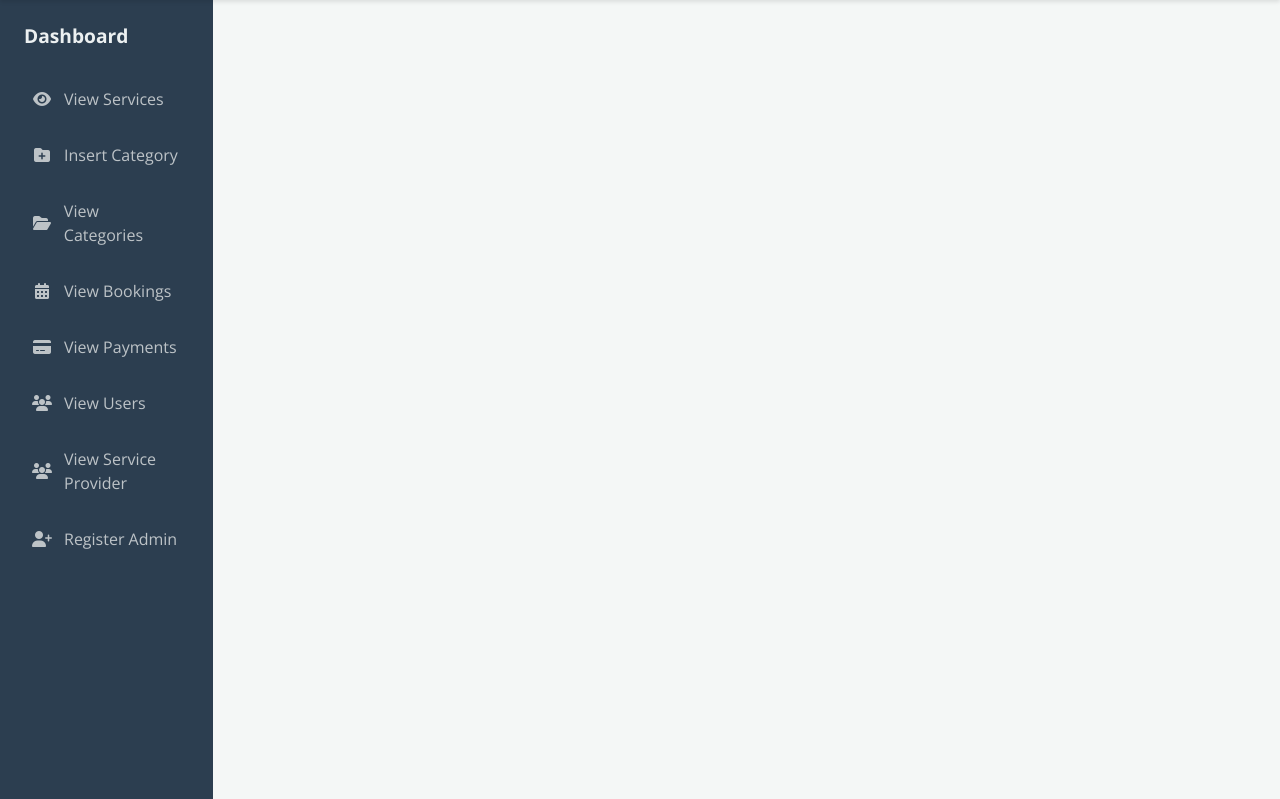
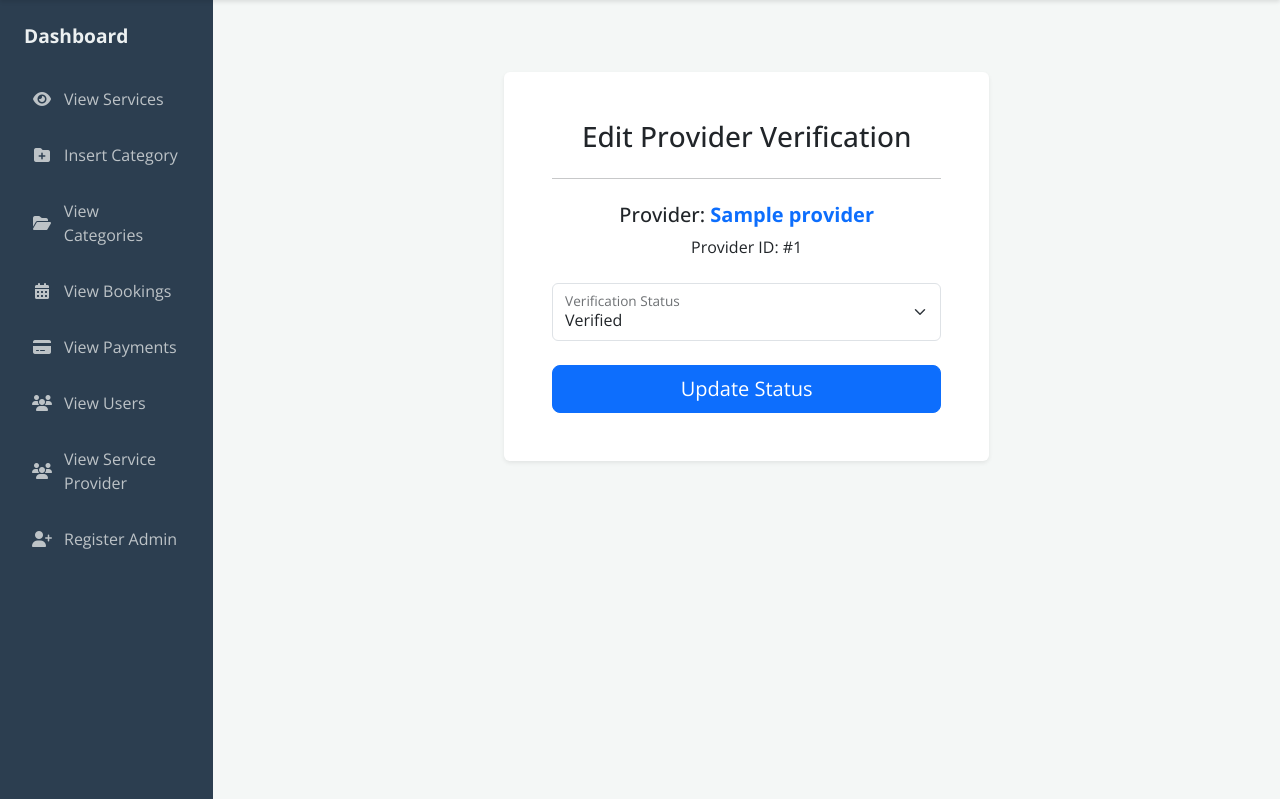
Before and after one commit to shiekhsarafathossain/helplagbe, a PHP site: page /admin_panel/index.php?edit_provider_status=1 in a window 1280 px wide. Shown: the part 66-865 px from the top of the page. Run offline with PHP 8.4, Linux system fonts and the light colour scheme; the visitor is signed in with stand-in values (Sample User, id 1); tables that the repository leaves empty or names only in its code hold one stand-in row (values such as "Sample post").

Commit message:
wow factor added successfully

```diff
--- /dev/null
+++ b/admin_panel/edit_provider_status.php
@@ -0,0 +1,81 @@
+<?php
+// This file is included in index.php, so $con is available.
+include("../Includes/connect.php");
+// --- Handle the form submission to UPDATE the status ---
+if (isset($_POST['update_provider_status'])) {
+    $provider_id_to_update = $_POST['provider_id'];
+    $new_status = $_POST['new_status'];
+
+    // Use prepared statements for security
+    $update_stmt = $con->prepare("UPDATE service_provider SET status = ? WHERE provider_id = ?");
+    $update_stmt->bind_param("si", $new_status, $provider_id_to_update);
+
+    if ($update_stmt->execute()) {
+        echo "<script>alert('Provider status updated successfully.')</script>";
+        echo "<script>window.open('index.php?list_service_provider', '_self')</script>";
+    } else {
+        echo "<script>alert('Failed to update status.')</script>";
+    }
+    $update_stmt->close();
+}
+
+
+// --- Handle the GET request to DISPLAY the edit form ---
+if (isset($_GET['edit_provider_status'])) {
+    $provider_id = (int)$_GET['edit_provider_status'];
+
+    // Use prepared statements to fetch current provider data
+    $select_stmt = $con->prepare("SELECT * FROM service_provider WHERE provider_id = ?");
+    $select_stmt->bind_param("i", $provider_id);
+    $select_stmt->execute();
+    $result = $select_stmt->get_result();
+
+    if ($result->num_rows > 0) {
+        $provider_data = $result->fetch_assoc();
+        $provider_name_to_edit = $provider_data['provider_name'];
+        $current_status = $provider_data['status'];
+    } else {
+        echo "<script>alert('Provider not found.'); window.open('index.php?list_service_provider','_self');</script>";
+        exit();
+    }
+    $select_stmt->close();
+}
+?>
+
+<div class="container mt-5">
+    <div class="row justify-content-center">
+        <div class="col-lg-6 col-md-8">
+            <div class="card shadow-sm border-0 rounded-lg">
+                <div class="card-body p-4 p-md-5">
+                    <h3 class="text-center mb-4">Edit Provider Verification</h3>
+                    <hr class="my-4">
+
+                    <div class="text-center mb-4">
+                        <p class="h5">Provider: <strong class="text-primary"><?php echo htmlspecialchars($provider_name_to_edit); ?></strong></p>
+                        <p>Provider ID: #<?php echo $provider_id; ?></p>
+                    </div>
+
+                    <form action="" method="post" class="text-center">
+                        <input type="hidden" name="provider_id" value="<?php echo $provider_id; ?>">
+
+                        <div class="form-floating mb-4">
+                            <select name="new_status" id="new_status" class="form-select">
+                                <option value="true" <?php if ($current_status === 'true') echo 'selected'; ?>>
+                                    Verified
+                                </option>
+                                <option value="false" <?php if ($current_status === 'false') echo 'selected'; ?>>
+                                    Not Verified
+                                </option>
+                            </select>
+                            <label for="new_status">Verification Status</label>
+                        </div>
+
+                        <div class="d-grid">
+                            <input type="submit" class="btn btn-primary btn-lg" name="update_provider_status" value="Update Status">
+                        </div>
+                    </form>
+                </div>
+            </div>
+        </div>
+    </div>
+</div>
--- a/admin_panel/index.php
+++ b/admin_panel/index.php
@@ -265,6 +265,7 @@ body {
                     if(isset($_GET["list_bookings"])){ include("list_booking.php"); }
                     if(isset($_GET["edit_booking"])){ include("edit_booking.php"); }
                     if(isset($_GET["delete_booking"])){ include("delete_booking.php"); }
+                    if(isset($_GET['edit_provider_status'])){ include('edit_provider_status.php'); }
                 ?>
             </main>
             <!-- Main Content End -->
--- a/functions/common_function.php
+++ b/functions/common_function.php
@@ -197,7 +197,7 @@ function view_details(){
     $contact = $row['provider_contact'];
     $address = $row['provider_address'];
     $price = $row['price'];
-    $status = $row['status'];  // New status variable
+    $status = $row['status'];  // verified status
 
     echo "
       <div class='bg-white p-4 rounded shadow-sm'>
@@ -274,66 +274,4 @@ function getIPAddress() {
     return $ip;
 }
 
-// function cart(){
-//   if(isset($_GET['book'])){
-//     global $con;
-//     $get_ip_address = getIPAddress();
-//     $get_product_id = $_GET['book'];
-//     $select_query = "SELECT * FROM cart_details WHERE ip_address='$get_ip_address' and product_id=$get_product_id";
-//     $result_query = mysqli_query($con, $select_query);
-//     $numOfRows = mysqli_num_rows($result_query);
-//     if($numOfRows>0){
-//         echo "<script>alert('Item already present inside cart')</script>";
-//         echo "<script>window.open('index.php','_self')</script>";
-//     }
-//     else{
-//       $insert_query = "INSERT INTO cart_details (product_id, ip_address,quantity) VALUES ($get_product_id,'$get_ip_address',1)";
-//       $result_query = mysqli_query($con, $insert_query);
-//       echo "<script>alert('Item is added to cart')</script>";
-//       echo "<script>window.open('index.php','_self')</script>";
-//     }
-//   }
-// }
-
-// function cart_item(){
-//   if(isset($_GET['add_to_cart'])){
-//     global $con;
-//     $get_ip_address = getIPAddress();
-//     $select_query = "SELECT * FROM cart_details WHERE ip_address='$get_ip_address'";
-//     $result_query = mysqli_query($con, $select_query);
-//     $count_cart_items=mysqli_num_rows($result_query);
-//   }
-//   else{
-//     global $con;
-//     $get_ip_address = getIPAddress();
-//     $select_query = "SELECT * FROM cart_details WHERE ip_address='$get_ip_address'";
-//     $result_query = mysqli_query($con, $select_query);
-//     $count_cart_items=mysqli_num_rows($result_query);
-//     }
-//     echo $count_cart_items;
-// }
-
-function get_user_order_details(){
-  global $con;
-  if(isset($_SESSION['username'])){
-      $username = $_SESSION['username'];
-      $get_details = "SELECT * FROM user_table WHERE username='$username'";
-      $result_query = mysqli_query($con,$get_details);
-      while($row_query=mysqli_fetch_array($result_query)){
-        $user_id = $row_query['user_id'];
-        if(!isset($_GET['edit_account']) && !isset($_GET['my_orders']) && !isset($_GET['delete_account'])){
-          $get_orders="SELECT * FROM user_orders WHERE user_id=$user_id AND order_status='pending'";
-          $result_orders_query = mysqli_query($con,$get_orders);
-          $row_count = mysqli_num_rows($result_orders_query);
-          if($row_count>0){
-            echo "<h3 class='text-center my-4'>You have <span class='text-danger'>$row_count</span> pending orders.</h3>
-            <p class='text-center'><a href='profile.php?my_orders' class='text-primary fw-bold'>View Order Details</a></p>";
-          } else {
-            echo "<h3 class='text-center my-4'>You have no pending orders.</h3>
-            <p class='text-center'><a href='../index.php' class='text-success fw-bold'>Explore Services</a></p>";
-          }
-        }
-      }
-  }
-}
 ?>
```
Also changed, not shown: admin_panel/edit_service.php (deleted, +0 -172 lines), admin_panel/list_service_provider.php (+15 -6 lines), admin_panel/sales.php (deleted, +0 -30 lines), assets/images/provider_images/ChatGPT Image Aug 8, 2025, 05_10_15 PM.png (added), assets/images/provider_images/nid/HouseOfQuality.PNG (added), assets/images/user_images/ChatGPT Image Aug 8, 2025, 05_10_15 PM.png (added).
